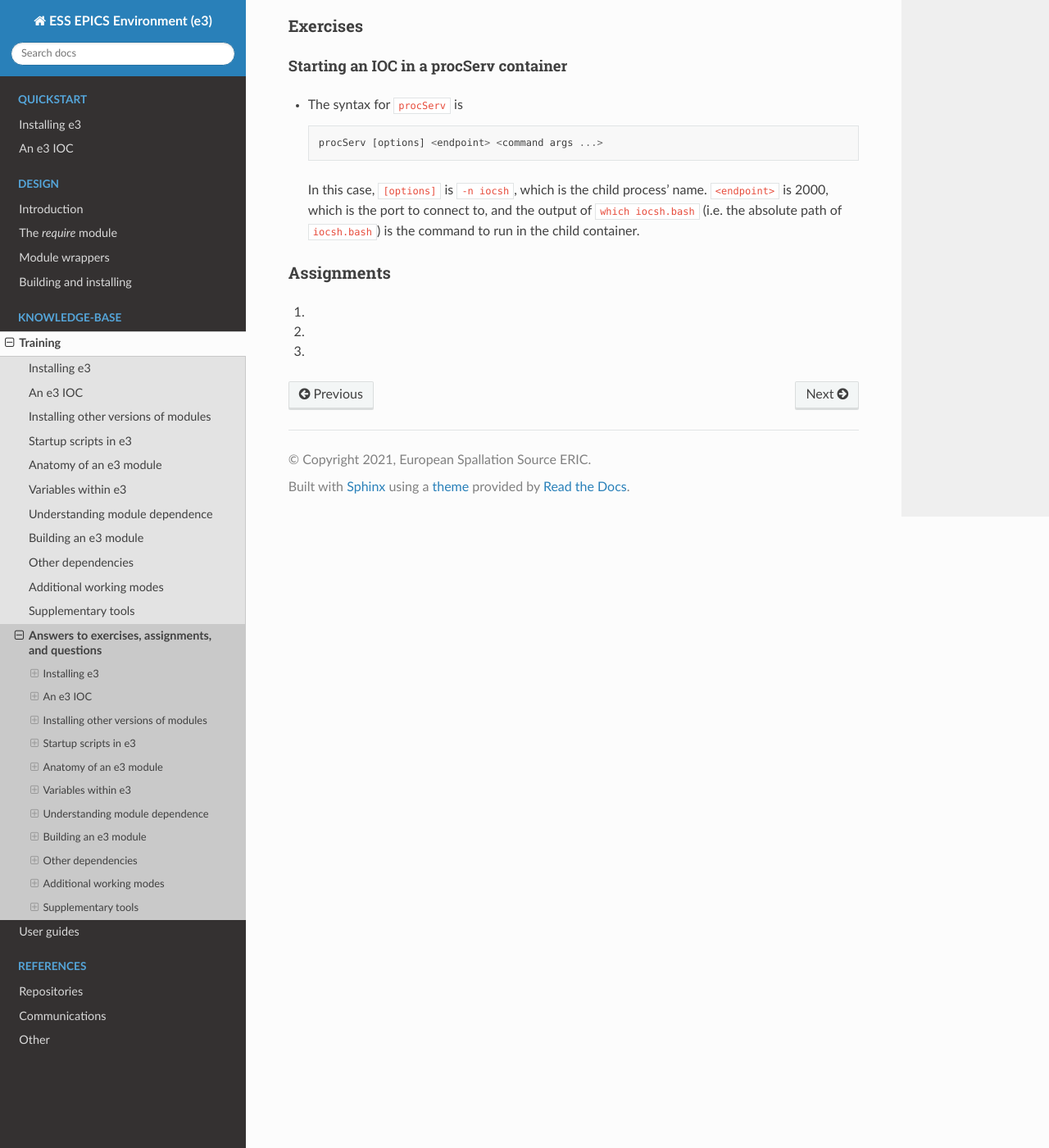
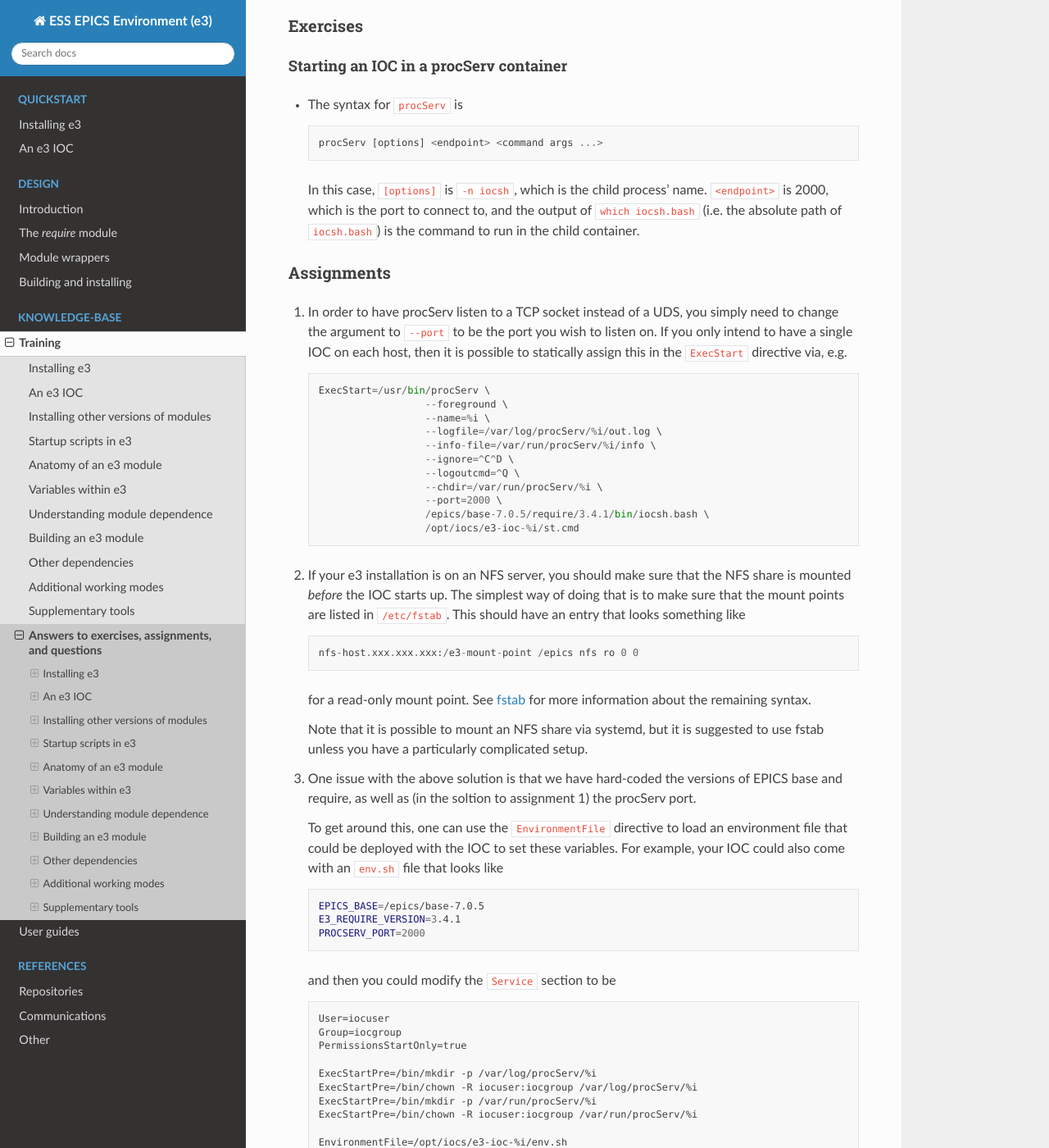
Before and after one commit to ttkorhonen/e3pages, a Sphinx documentation site: the page built from docs/kb/training/workbook/99_exercise_answers.md, in a window 1280 px wide and 1400 px high, scrolled down 19340 px. Shown: the whole window at 82% size. Built offline with Sphinx 7.4.7 and the Read the Docs theme 2.0.0, drawn with Linux system fonts in a browser that asks for light colours; some of the changed text lies outside the part shown.

Commit message:
Added solutions to exercises in ch11

````diff
--- a/docs/kb/training/workbook/99_exercise_answers.md
+++ b/docs/kb/training/workbook/99_exercise_answers.md
@@ -890,6 +890,56 @@ then you can modify a single file in order to update the dependency versions of
   In this case, `[options]` is `-n iocsh`, which is the child process' name. `<endpoint>` is 2000, which is the port to connect to, and the output of `which iocsh.bash` (i.e. the absolute path of `iocsh.bash`) is the command to run in the child container.
 
 ### Assignments
-1.
-2.
-3.
+1. In order to have procServ listen to a TCP socket instead of a UDS, you simply need to change the argument to `--port` to be the port you wish to listen on. If you only intend to have a single IOC on each host, then it is possible to statically assign this in the `ExecStart` directive via, e.g.
+   ```
+   ExecStart=/usr/bin/procServ \
+                     --foreground \
+                     --name=%i \
+                     --logfile=/var/log/procServ/%i/out.log \
+                     --info-file=/var/run/procServ/%i/info \
+                     --ignore=^C^D \
+                     --logoutcmd=^Q \
+                     --chdir=/var/run/procServ/%i \
+                     --port=2000 \
+                     /epics/base-7.0.5/require/3.4.1/bin/iocsh.bash \
+                     /opt/iocs/e3-ioc-%i/st.cmd
+   ```
+2. If your e3 installation is on an NFS server, you should make sure that the NFS share is mounted _before_ the IOC starts up. The simplest way of doing that is to make sure that the mount points are listed in `/etc/fstab`. This should have an entry that looks something like
+   ```
+   nfs-host.xxx.xxx.xxx:/e3-mount-point /epics nfs ro 0 0
+   ```
+   for a read-only mount point. See [fstab](https://man7.org/linux/man-pages/man5/fstab.5.html) for more information about the remaining syntax.
+
+   Note that it is possible to mount an NFS share via systemd, but it is suggested to use fstab unless you have a particularly complicated setup.
+3. One issue with the above solution is that we have hard-coded the versions of EPICS base and require, as well as (in the soltion to assignment 1) the procServ port.
+
+   To get around this, one can use the `EnvironmentFile` directive to load an environment file that could be deployed with the IOC to set these variables. For example, your IOC could also come with an `env.sh` file that looks like
+   ```sh
+   EPICS_BASE=/epics/base-7.0.5
+   E3_REQUIRE_VERSION=3.4.1
+   PROCSERV_PORT=2000
+   ```
+   and then you could modify the `Service` section to be
+   ```
+   User=iocuser
+   Group=iocgroup
+   PermissionsStartOnly=true
+
+   ExecStartPre=/bin/mkdir -p /var/log/procServ/%i
+   ExecStartPre=/bin/chown -R iocuser:iocgroup /var/log/procServ/%i
+   ExecStartPre=/bin/mkdir -p /var/run/procServ/%i
+   ExecStartPre=/bin/chown -R iocuser:iocgroup /var/run/procServ/%i
+
+   EnvironmentFile=/opt/iocs/e3-ioc-%i/env.sh
+   ExecStart=/usr/bin/procServ \
+                        --foreground \
+                        --name=%i \
+                        --logfile=/var/log/procServ/%i/out.log \
+                        --info-file=/var/run/procServ/%i/info \
+                        --ignore=^C^D \
+                        --logoutcmd=^Q \
+                        --chdir=/var/run/procServ/%i \
+                        --port=${PROCSERV_PORT} \
+                        ${EPICS_BASE}/require/${E3_REQUIRE_VERSION}/bin/iocsh.bash \
+                        /opt/iocs/e3-ioc-%i/st.cmd
+   ```
````
